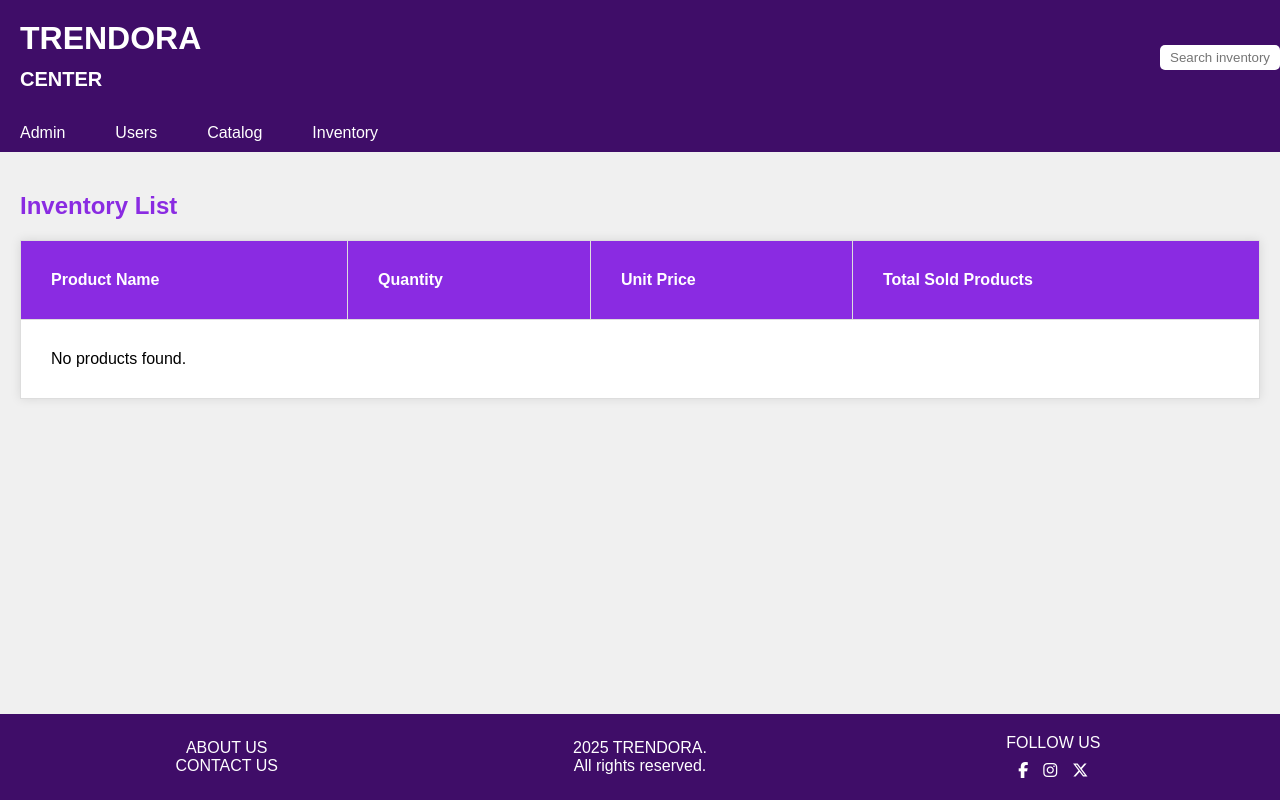
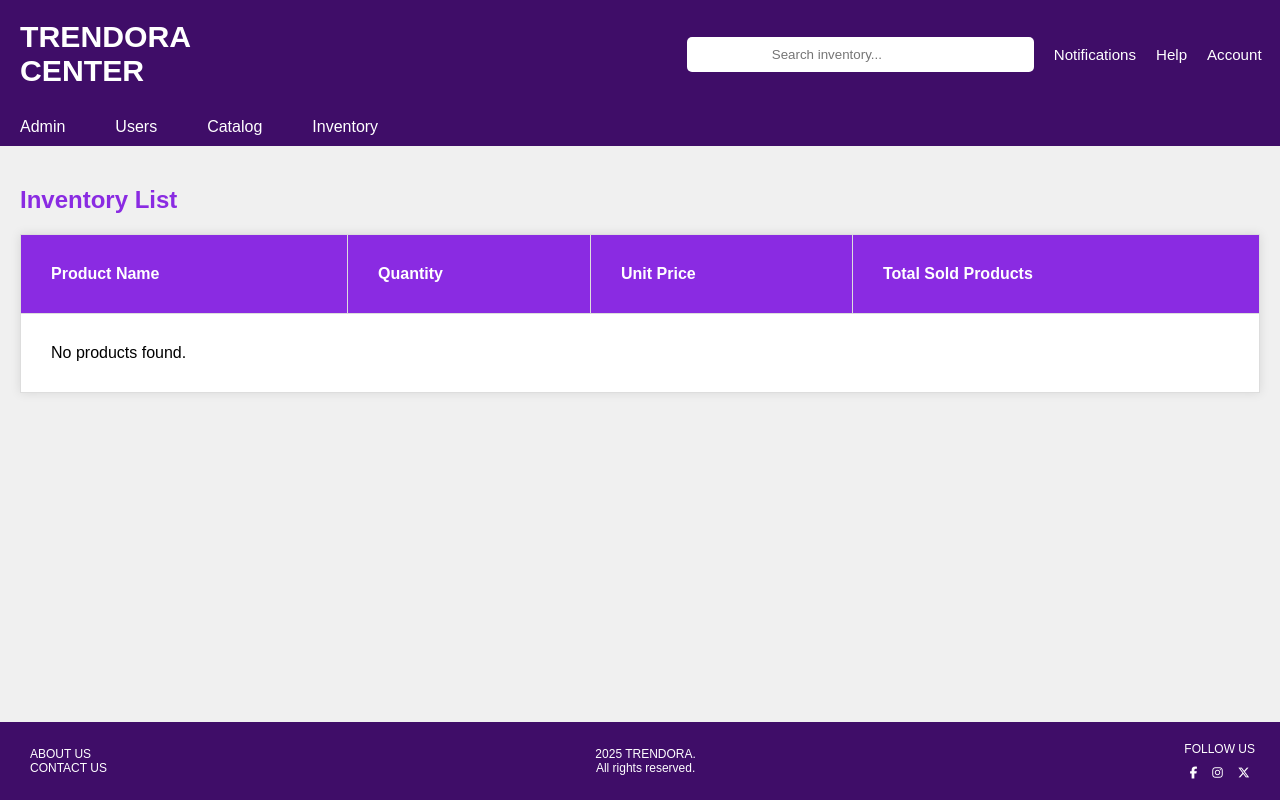
Before and after one commit to llonne-dellosa25/Trendora, a PHP site: page /inventory.html in a window 1280 px wide; the page is wider, and only the part inside the window is pictured. Run offline with PHP 8.4, Linux system fonts and the light colour scheme; data that the repository does not hold is empty.

Commit message:
Refactor footer styles for consistency and improve layout across multiple pages

```diff
--- a/html/admin_catalog.html
+++ b/html/admin_catalog.html
@@ -18,7 +18,7 @@
   <!-- Header -->
   <div class="header">
     <div>
-      <h1>TRENDORA <br><span >CENTER</span></h1>
+      <h1>TRENDORA <br>CENTER</h1>
     </div>
     <div class="top-nav">
       <input type="text" placeholder="Search inventory..." class="topbar-input" />
--- a/html/dashboard.html
+++ b/html/dashboard.html
@@ -67,7 +67,7 @@
       <div>CONTACT US</div>
     </div>
     <div class="footer-center">
-      2025 TRENDORA. All rights reserved.
+      2025 TRENDORA. <br> All rights reserved.
     </div>
     <div class="footer-right">
       <span>FOLLOW US</span>
--- a/html/inventory.css
+++ b/html/inventory.css
@@ -13,15 +13,16 @@ body {
 }
 
 .header {
-  background-color: #3f0d68;
-  color: white;
-  padding: 20px;
-  display: flex;
-  justify-content: space-between;
-  align-items: center;
-  width: 100%;
-  margin: 0;
-  box-sizing: border-box;
+  font-size:15.1px;
+    display: flex;
+    align-items: center;
+    justify-content: space-between;
+    padding: 20px;
+    background-color: #3f0d68;
+    color: white;
+    width: 97%;
+    box-shadow: 0 2px 5px rgba(0,0,0,0.05);
+    margin-top: 0;
 }
 
 .header h1 {
@@ -30,14 +31,12 @@ body {
 
 .header .top-nav {
   display: flex;
-  align-items: center;
-  gap: 20px;
-  width: 100px;
+    align-items: center;
+    gap: 20px;
 }
 
 .topbar-input {
-  padding: 5px 10px;
-  width: 100px;
+  padding: 10px 85px;
   border-radius: 5px;
   border: none;
 }
@@ -106,11 +105,19 @@ body {
   margin-top: auto;
 }
 
-.footer-left,
-.footer-center,
-.footer-right {
+.footer-left{
+padding-left: 10px;
+font-size: 12px;
+}
+
+.footer-right{
+  padding-right:5px;
+  font-size: 12px;
+}
+.footer-center {
   flex: 1;
   text-align: center;
+  font-size: 12px;
 }
 
 .footer-right .icons {
--- a/html/inventory.html
+++ b/html/inventory.html
@@ -11,7 +11,7 @@
   <!-- Header -->
   <div class="header">
     <div>
-      <h1>TRENDORA <br><span style="font-size:20px;">CENTER</span></h1>
+      <h1>TRENDORA <br>CENTER</h1>
     </div>
     <div class="top-nav">
       <input type="text" placeholder="Search inventory..." class="topbar-input" />
--- a/html/user_list.html
+++ b/html/user_list.html
@@ -53,7 +53,7 @@
       <div>CONTACT US</div>
     </div>
     <div class="footer-center">
-      2025 TRENDORA. All rights reserved.
+      2025 TRENDORA. <br> All rights reserved.
     </div>
     <div class="footer-right">
       <span>FOLLOW US</span>
```
Also changed, not shown: html/admin_catalog.css (+27 -12 lines), html/dashboard.css (+24 -4 lines), html/user_list.css (+23 -3 lines).
